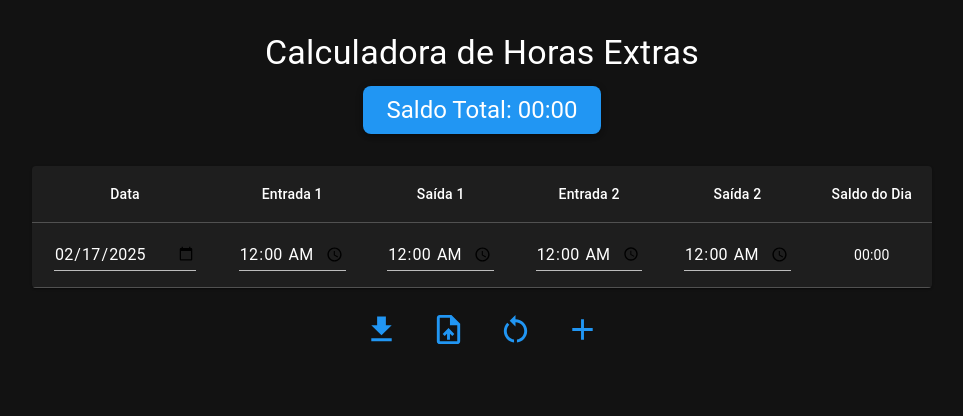
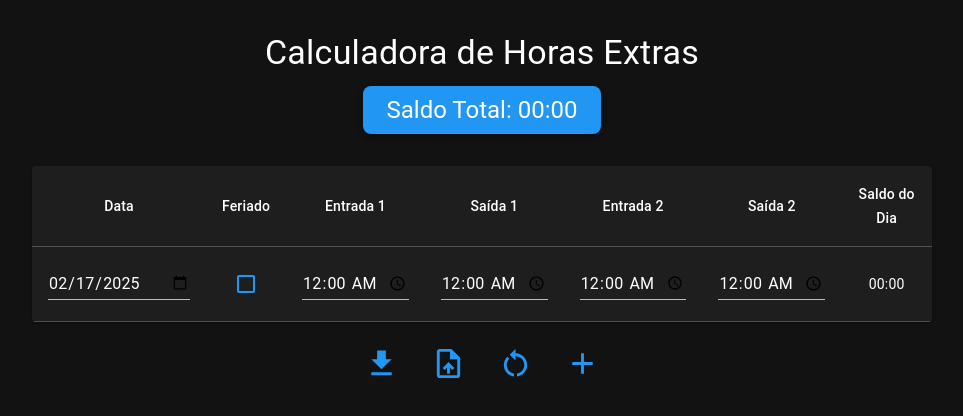
Before and after one commit to odutradev/overtime-calculator, a React (Vite) app: page / in a window 1280 px wide. Both pictures are taken after a click on the button 740 px from the left and 264 px from the top of the page. Shown: the top 416 px of the page, without its empty margins (158-1121 px from the left). Built offline with nearby package versions, Linux system fonts and the light colour scheme.

Commit message:
feat: Add holiday validation

```diff
--- a/src/pages/main/index.tsx
+++ b/src/pages/main/index.tsx
@@ -1,6 +1,7 @@
 import { useState, useEffect, useRef } from 'react';
 import {
   Box,
+  Checkbox,
   IconButton,
   Table,
   TableBody,
@@ -27,6 +28,7 @@ const timeToMinutes = (timeStr: string): number => {
 interface Day {
   id: number;
   date: string;
+  holiday: boolean;
   entrada1: string;
   saida1: string;
   entrada2: string;
@@ -37,11 +39,13 @@ const calculateOvertime = (
   entrada1: string,
   saida1: string,
   entrada2: string,
-  saida2: string
+  saida2: string,
+  holiday: boolean
 ): { overtimeMinutes: number } => {
   const period1 = timeToMinutes(saida1) - timeToMinutes(entrada1);
   const period2 = timeToMinutes(saida2) - timeToMinutes(entrada2);
   const totalMinutes = (period1 > 0 ? period1 : 0) + (period2 > 0 ? period2 : 0);
+  if (holiday) return { overtimeMinutes: totalMinutes };
   const standardMinutes = 8 * 60;
   const overtimeMinutes = totalMinutes > standardMinutes ? totalMinutes - standardMinutes : 0;
   return { overtimeMinutes };
@@ -68,6 +72,7 @@ function App() {
     const newDay: Day = {
       id: Date.now(),
       date: new Date().toISOString().split('T')[0],
+      holiday: false,
       entrada1: '',
       saida1: '',
       entrada2: '',
@@ -76,18 +81,17 @@ function App() {
     setDays(prev => [...prev, newDay]);
   };
 
-  const updateDay = (id: number, field: keyof Day, value: string) => {
-    setDays(prev =>
-      prev.map(day => (day.id === id ? { ...day, [field]: value } : day))
-    );
+  const updateDay = <K extends keyof Day>(id: number, field: K, value: Day[K]) => {
+    setDays(prev => prev.map(day => (day.id === id ? { ...day, [field]: value } : day)));
   };
 
   const totalOvertimeMinutes = days.reduce((sum, day) => {
     const { overtimeMinutes } = calculateOvertime(
-      day.entrada1 || '00:00',
-      day.saida1 || '00:00',
-      day.entrada2 || '00:00',
-      day.saida2 || '00:00'
+      day.entrada1 || '09:00',
+      day.saida1 || '12:00',
+      day.entrada2 || '13:00',
+      day.saida2 || '18:00',
+      day.holiday
     );
     return sum + overtimeMinutes;
   }, 0);
@@ -114,9 +118,7 @@ function App() {
     reader.onload = event => {
       try {
         const importedDays = JSON.parse(event.target?.result as string);
-        if (Array.isArray(importedDays)) {
-          setDays(importedDays);
-        }
+        if (Array.isArray(importedDays)) setDays(importedDays);
       } catch (err) {
         console.error('Erro ao importar dados', err);
       }
@@ -154,6 +156,7 @@ function App() {
           <TableHead>
             <TableRow>
               <TableCell align="center">Data</TableCell>
+              <TableCell align="center">Feriado</TableCell>
               <TableCell align="center">Entrada 1</TableCell>
               <TableCell align="center">Saída 1</TableCell>
               <TableCell align="center">Entrada 2</TableCell>
@@ -167,7 +170,8 @@ function App() {
                 day.entrada1 || '00:00',
                 day.saida1 || '00:00',
                 day.entrada2 || '00:00',
-                day.saida2 || '00:00'
+                day.saida2 || '00:00',
+                day.holiday
               );
               return (
                 <TableRow key={day.id}>
@@ -177,6 +181,16 @@ function App() {
                       value={day.date}
                       onChange={e => updateDay(day.id, 'date', e.target.value)}
                       variant="standard"
+                    />
+                  </TableCell>
+                  <TableCell align="center">
+                    <Checkbox
+                      checked={day.holiday}
+                      onChange={e => updateDay(day.id, 'holiday', e.target.checked)}
+                      sx={{
+                        color: '#2196F3',
+                        '&.Mui-checked': { color: '#2196F3' }
+                      }}
                     />
                   </TableCell>
                   <TableCell align="center">
@@ -215,9 +229,7 @@ function App() {
                       variant="standard"
                     />
                   </TableCell>
-                  <TableCell align="center">
-                    {formatMinutesToHHMM(overtimeMinutes)}
-                  </TableCell>
+                  <TableCell align="center">{formatMinutesToHHMM(overtimeMinutes)}</TableCell>
                 </TableRow>
               );
             })}
```
